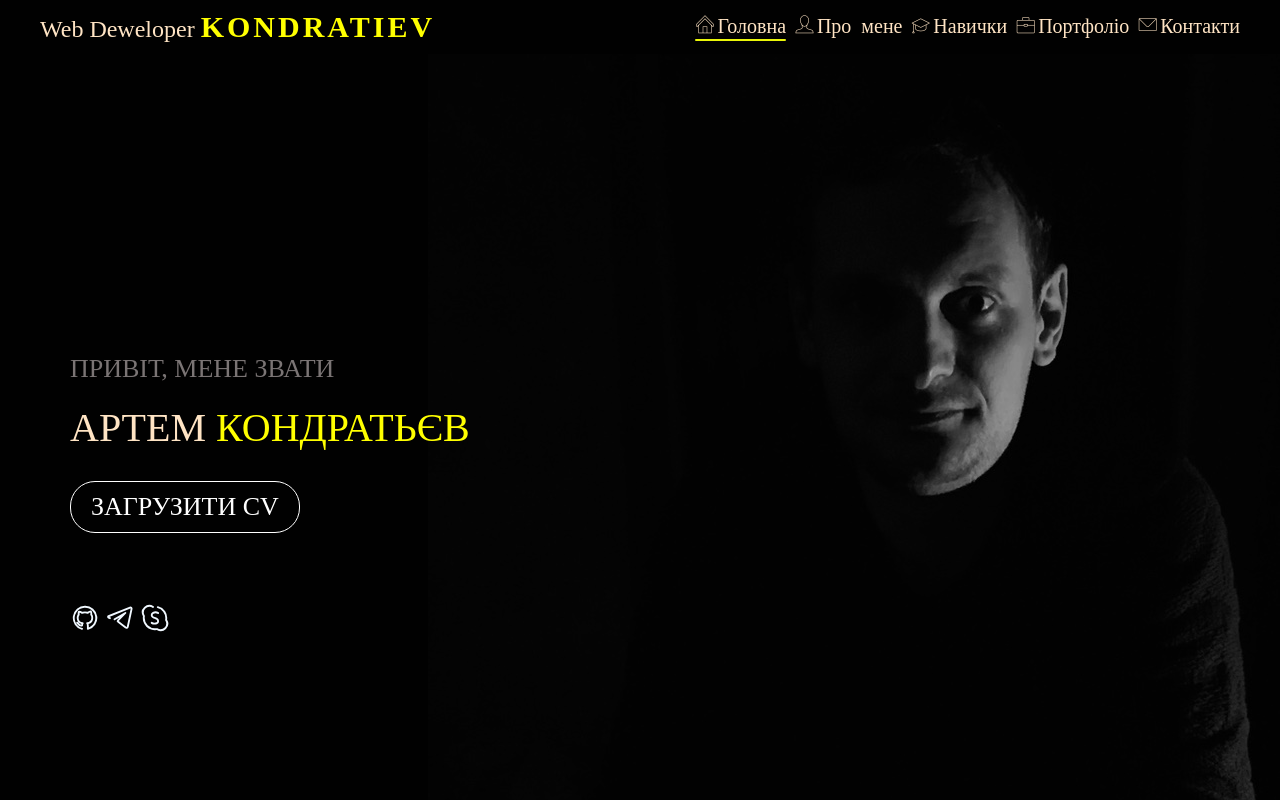
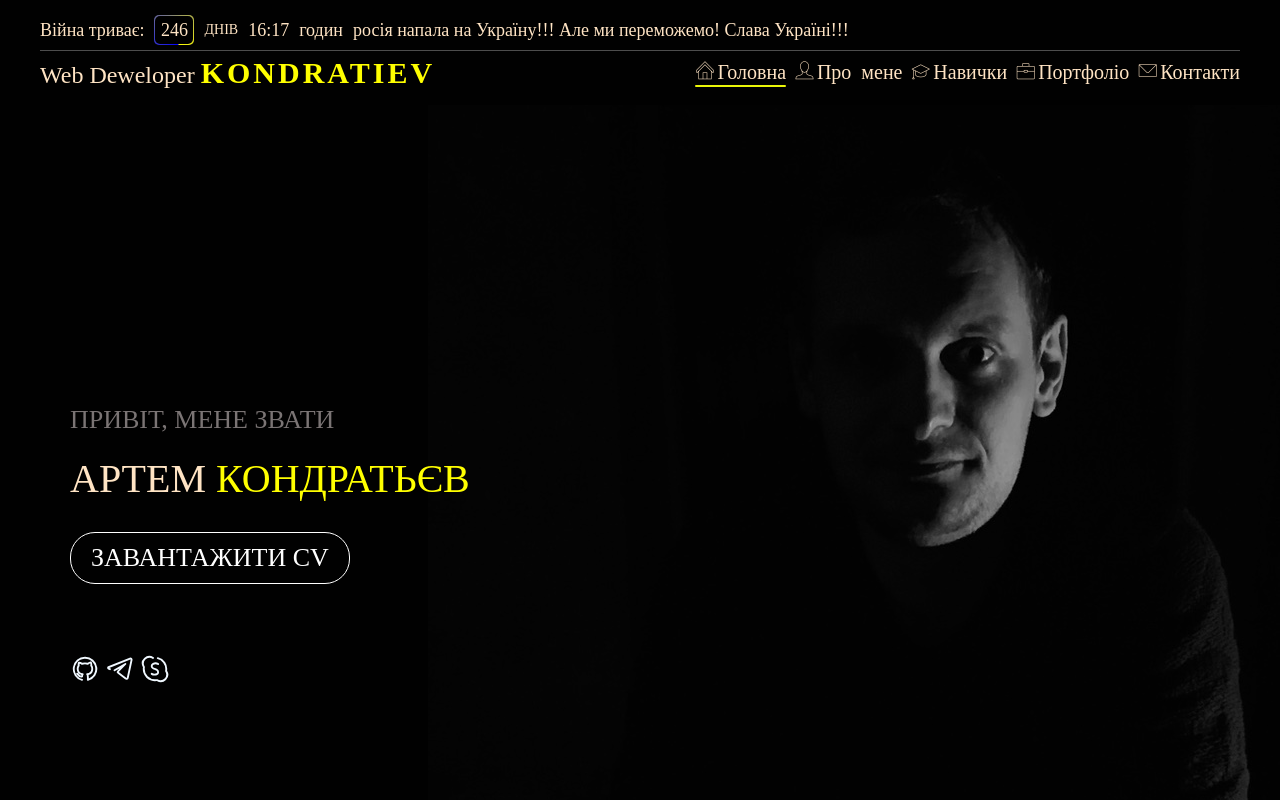
Before and after one commit to KondratievArtem/landing, a React (Create React App) app: page / in a window 1280 px wide. Built offline with nearby package versions, Linux system fonts and the light colour scheme.

Commit message:
add block in header

```diff
--- a/src/components/header.jsx
+++ b/src/components/header.jsx
@@ -11,12 +11,52 @@ const myList = [
 const Header = ({ valueState }) => {
 	const [activPage, setActivPage] = React.useState('Головна');
 	const [activManu, setActivMenu] = React.useState(false);
+	const [hours, setHours] = React.useState(0);
+	const [dey, setDey] = React.useState(0);
+	const [minutes, setMinutes] = React.useState(0);
+	// const [data, setData] = React.useState(new Date());
+
 	const setValueState = (obj) => {
 		setActivPage(obj.page);
 		valueState(obj.page);
 	};
+	const startTimeData = new Date(2022, 1, 24).getTime();
+	setTimeout(function request() {
+		const getCurrentData = new Date().getTime();
+		let differenceData = getCurrentData - startTimeData;
+		setMinutes(Math.floor((differenceData % (1000 * 60 * 60)) / (1000 * 60)));
+		setHours(Math.floor((differenceData % (1000 * 60 * 60 * 24)) / (1000 * 60 * 60)));
+		setDey(Math.floor(differenceData / (1000 * 60 * 60 * 24)));
+		setTimeout(request, 1000);
+	}, 1000);
 	return (
 		<div className="container">
+			<div className="header__time-war time-war">
+				<div>Війна триває:</div>
+				<div className="time-war__displey displey">
+					<div className="time-war__dey-body">
+						<div className="time-war__dey">
+							<div className="time-war__dey-decor"></div>
+							<span>{dey}</span>
+						</div>
+						<span className="time-war__dey-text">днів</span>
+					</div>
+
+					<div className="time-war__clock">
+						<div className="time-war__hours">
+							<div>{hours}</div>
+							<span>:</span>
+							<div>{minutes}</div>
+						</div>
+						<div className="time-war__clock-text">
+							<span>годин</span>
+						</div>
+					</div>
+				</div>
+				<div className="time-war__text">
+					<p>росія напала на Україну!!! Але ми переможемо! Слава Україні!!!</p>
+				</div>
+			</div>
 			<div className="header__body">
 				<div className="header__logotyp">
 					Web Deweloper <span>Kondratiev</span>
--- a/src/components/home.jsx
+++ b/src/components/home.jsx
@@ -12,10 +12,10 @@ const Home = ({ statePage }) => {
 						</h1>
 						{/* <p className="home__sup-title">я професійний web розробник</p> */}
 						<a className="home__dowlode" href="./cv" download="mycv.txt">
-							загрузити cv
+							завантажити cv
 						</a>
 						<div className="home__social social">
-							<a href="https://github.com/KondratievArtem" className="social__githab">
+							<a className="social__githab" href="https://github.com/KondratievArtem">
 								<svg viewBox="0 0 32 32" xmlns="http://www.w3.org/2000/svg">
 									<title />
 									<g data-name="github coding dev developer" id="github_coding_dev_developer">
@@ -23,7 +23,7 @@ const Home = ({ statePage }) => {
 									</g>
 								</svg>
 							</a>
-							<a href="https://t.me/+380978363634" className="social__telegram">
+							<a className="social__telegram" href="https://t.me/+380978363634">
 								<svg viewBox="0 0 32 32" xmlns="http://www.w3.org/2000/svg">
 									<title />
 									<g data-name="telegram social media network chat" id="telegram_social_media_network_chat">
@@ -31,7 +31,7 @@ const Home = ({ statePage }) => {
 									</g>
 								</svg>
 							</a>
-							<a href="https://join.skype.com/invite/KHSqeiGfNVJj" className="social__skipe">
+							<a className="social__skipe" href="https://join.skype.com/invite/KHSqeiGfNVJj">
 								<svg viewBox="0 0 32 32" xmlns="http://www.w3.org/2000/svg">
 									<title />
 									<g data-name="skype conference video call" id="skype_conference_video_call">
--- a/src/scss/header.scss
+++ b/src/scss/header.scss
@@ -1,10 +1,12 @@
 .header {
 	position: relative;
 	z-index: 30;
+
 	&__body {
 		display: flex;
 		align-items: center;
 		justify-content: space-between;
+		padding: 0.5rem 0;
 	}
 	&__logotyp {
 		font-size: 2.4rem;
@@ -45,10 +47,94 @@
 		display: none;
 	}
 }
+.time-war {
+	display: flex;
+	align-items: center;
+	font-size: 1.8rem;
+	padding: 0.5rem 0;
+	border-bottom: 1px solid rgba(250, 250, 250, 0.3);
+	& > *:not(:last-child) {
+		margin: 0 1rem 0 0;
+	}
+
+	&__displey {
+		display: flex;
+		justify-content: center;
+		align-items: center;
+	}
+	&__dey-body {
+		display: flex;
+		justify-content: center;
+		align-items: center;
+		margin-right: 1rem;
+		span {
+			display: block;
+		}
+	}
+	&__dey {
+		position: relative;
+		width: 4rem;
+		height: 3rem;
+		border-radius: 0.5rem;
+		overflow: hidden;
+		margin-right: 1rem;
+
+		span {
+			position: absolute;
+			background-color: black;
+			top: 1px;
+			left: 1px;
+			right: 1px;
+			bottom: 1px;
+			text-align: center;
+			border-radius: 0.5rem;
+			display: flex;
+			justify-content: center;
+			align-items: center;
+			z-index: 10;
+		}
+	}
+	&__dey-decor {
+		background: conic-gradient(blue, yellow);
+		position: relative;
+		top: -50%;
+		left: -25%;
+		width: 150%;
+		height: 200%;
+		animation-name: anim;
+		animation-duration: 10s;
+		animation-fill-mode: forwards;
+		animation-iteration-count: infinite;
+		animation-timing-function: linear;
+	}
+	@keyframes anim {
+		100% {
+			transform-origin: center;
+			transform: rotate(-360deg);
+		}
+	}
+	&__dey-text {
+		font-size: 1.4rem;
+		text-transform: uppercase;
+	}
+	&__clock {
+		display: flex;
+	}
+	&__hours {
+		display: flex;
+		margin: 0 1rem 0 0;
+	}
+}
 
 // media request
 // 950 px---------------
 @media (max-width: 59.375em) {
+	.time-war {
+		&__text {
+			display: none;
+		}
+	}
+
 	.header {
 		&__myList {
 			display: none;
@@ -137,15 +223,25 @@
 
 // 450 px---------------
 @media (max-width: 28.125em) {
+	.time-war {
+		justify-content: space-between;
+		& > *:not(:last-child) {
+			margin: 0rem 0.5rem 0rem 0rem;
+		}
+		&__hours {
+			display: flex;
+			margin: 0 0.5rem 0 0;
+		}
+	}
 	.burger-menu {
 		display: block;
 		position: fixed;
 		bottom: 0;
 		left: 0;
-		z-index: 100;
+		z-index: 1000;
 		padding: 1rem;
 		width: 100%;
-		background-color: rgba(255, 255, 255, 0.01);
+		background-color: rgb(0, 0, 0);
 		&__open-close {
 			display: none;
 		}
--- a/src/scss/home.scss
+++ b/src/scss/home.scss
@@ -1,12 +1,9 @@
 .home {
 	&__root {
-		// background-color: rgb(72, 103, 106);
 		position: relative;
 		max-height: 95vh;
 	}
 	&__container {
-		// display: flex;
-		// align-items: flex-end;
 	}
 	&__body {
 		display: flex;
@@ -39,6 +36,11 @@
 		border-radius: 2.5rem;
 		color: #fff;
 		margin-top: 1rem;
+
+		&:hover {
+			color: yellow;
+			border: 1px solid yellow;
+		}
 	}
 
 	&__content > *:not(:last-child) {
@@ -49,8 +51,6 @@
 		top: -10rem;
 		right: 0;
 		width: 100%;
-		// height: 100%;
-		// transform: scale(1.3);
 		display: flex;
 		justify-content: flex-end;
 
@@ -59,7 +59,6 @@
 			top: 0;
 			right: 0;
 			max-width: 100%;
-			// height: 100%;
 		}
 	}
 	&__social {
@@ -76,9 +75,10 @@
 		fill: aliceblue;
 		width: 3rem;
 	}
-	&__githab {
-		position: relative;
-		z-index: 5;
+	a {
+		svg:hover {
+			fill: yellow;
+		}
 	}
 }
 // media pull-------------------
@@ -96,7 +96,7 @@
 @media (max-width: 28.125em) {
 	.home {
 		&__content {
-			margin-bottom: 8rem;
+			margin: 0 0 8rem 0;
 		}
 		&__img {
 			top: -5rem;
```
